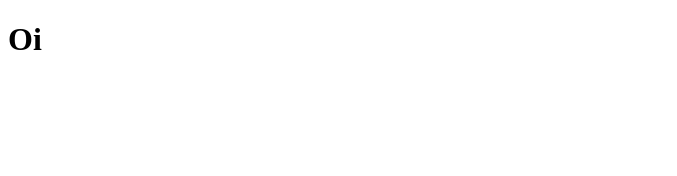
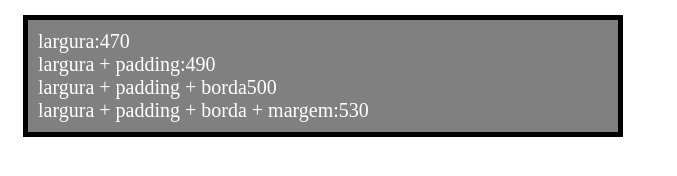
Before and after one commit to Vidottizzz/JqueryEstudo, a plain HTML site: page elementosFilho.html in a window 1280 px wide. Shown: the whole page, without its empty margins (0-677 px from the left). Drawn offline with nearby package versions, Linux system fonts and the light colour scheme.

Commit message:
redimensionando elementos com innerWidth(), width(), outerWidth() e outerWidth(true)

```diff
--- a/elementosFilho.html
+++ b/elementosFilho.html
@@ -10,7 +10,6 @@
     <title>Document</title>
 </head>
 <body>
-    <h1>Oi</h1>
 <!-- <div class="title" >
     <h1 >Minha Lista 1</h1>
 </div> -->
@@ -35,6 +34,7 @@
     </ul> -->
 
     <!-- <div class="rect">texto padrão</div> -->
+    <div class="box"> </div>
 
 
 <script src="script.js"></script>
--- a/script.js
+++ b/script.js
@@ -244,6 +244,7 @@
 // setTimeout(() => {
 //     $('h1').removeClass('bg-blue')
 // }, 3000)
+
 // pra trocar de uma classe para outra podemos usar o toggle
 // setTimeout(() => {
 //     $('h1').toggleClass('bg-blue')
@@ -251,8 +252,38 @@
 // setTimeout(() => {
 //     $('h1').toggleClass('bg-blue')
 // }, 3000)
+
  // vai colocar se não tiver, e vai tirar se tiver
  // mas se quiser fazer ele indo e voltando sem parar podemos usar o setInterval
- setInterval(() => {
-     $('h1').toggleClass('bg-blue');
- }, 300);
+
+//  setInterval(() => {
+//      $('h1').toggleClass('bg-blue');
+//  }, 300);
+
+// OUTRO MODO DE PEgAR UM ELEMENTO DO CSS
+// ele vai ler qual é a propriedade do elemento que CSS que escolher
+
+// console.log($('h1').css('background-color'));
+
+//Pode alterar o valor do elemento também utilizando a função css()
+// console.log($('h1').css('font-size', 50));
+
+//e para alterar mais de um elemento na função css() colocamos tudo dentro de chaves na estrutura de um objeto
+
+// console.log($('h1').css({
+//     'font-size': 50,
+//     'background-color': 'blue'
+// }));
+
+// ----------- REDIMENSIONANDO ELEMENTOS ----------------
+
+let box = $('.box');
+
+
+box.append('largura:', box.width(), '<br>',
+     'largura + padding:', box.innerWidth(), '<br>',
+     'largura + padding + borda', box.outerWidth(), '<br>',
+     'largura + padding + borda + margem:', box.outerWidth(true));
+
+//PARA ALTERAR
+box.outerWidth(600);
--- a/style.css
+++ b/style.css
@@ -1,8 +1,20 @@
-.rect {
+/* .rect {
     width: 500px;
     height: 100px;
     background-color: aqua;
 }
 .bg-blue {
     background-color: blue;
+} */
+
+.box {
+    box-sizing: border-box;
+    width: 500px;
+    background-color: gray;
+    padding: 10px;
+    border:5px solid black;
+    margin: 15px;
+    color: white;
+
+    font-size: 20px;
 }
```
